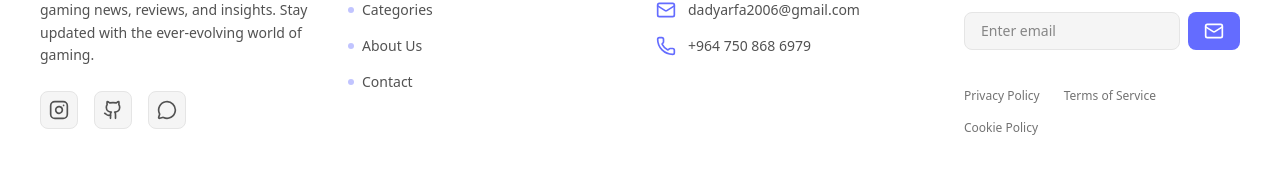
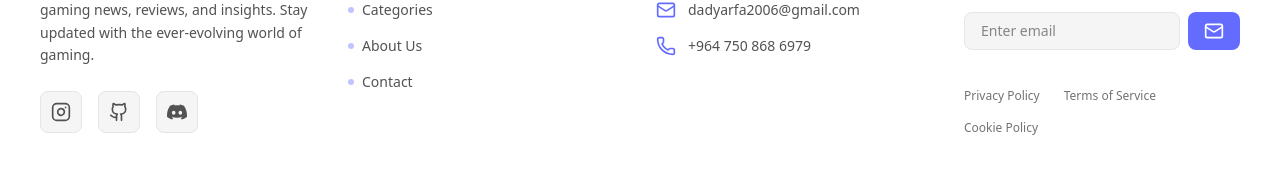
Before and after one commit to DADYAR19/GamingNewsProject, a React (Vite) app: page / in a window 1280 px wide. Shown: the part 4111-4294 px from the top of the page. Built offline with nearby package versions, Linux system fonts and the light colour scheme; no server answers.

Commit message:
ui: implement official discord icon and copy handle functionality

```diff
--- a/src/components/Footer.jsx
+++ b/src/components/Footer.jsx
@@ -1,6 +1,18 @@
 import React from 'react';
 import { Link } from 'react-router-dom';
-import { Gamepad2, Github, Instagram, MessageCircle, Mail, MapPin, Phone, ExternalLink } from 'lucide-react';
+import { Gamepad2, Github, Instagram, Mail, MapPin, Phone, ExternalLink } from 'lucide-react';
+import { toast } from 'react-toastify';
+
+const DiscordIcon = ({ className }) => (
+  <svg
+    viewBox="0 0 24 24"
+    fill="currentColor"
+    className={className}
+    xmlns="http://www.w3.org/2000/svg"
+  >
+    <path d="M20.317 4.3698a19.7913 19.7913 0 00-4.8851-1.5152.0741.0741 0 00-.0785.0371c-.211.3753-.4447.8648-.6083 1.2495-1.8447-.2762-3.68-.2762-5.4868 0-.1636-.3933-.4058-.8742-.6177-1.2495a.077.077 0 00-.0785-.037 19.7363 19.7363 0 00-4.8852 1.515.0699.0699 0 00-.0321.0277C.5334 9.0458-.319 13.5799.0992 18.0578a.0824.0824 0 00.0312.0561c2.0528 1.5076 4.0413 2.4228 5.9929 3.0294a.0777.0777 0 00.0842-.0276c.4616-.6304.8731-1.2952 1.226-1.9942a.076.076 0 00-.0416-.1057c-.6528-.2476-1.2743-.5495-1.8722-.8923a.077.077 0 01-.0076-.1277c.1258-.0943.2517-.1887.3712-.2908a.0743.0743 0 01.0775-.0105c3.9278 1.7933 8.18 1.7933 12.0614 0a.0739.0739 0 01.0785.0095c.1195.1011.2454.1965.3722.2908a.077.077 0 01-.0066.1277 12.2986 12.2986 0 01-1.8722.8923.0765.0765 0 00-.0416.1057c.3604.699.7719 1.3638 1.226 1.9942a.076.076 0 00.0842.0276c1.9516-.6066 3.9401-1.5218 5.9929-3.0294a.077.077 0 00.0312-.0561c.5004-5.177-.8382-9.6739-3.5493-13.6607a.061.061 0 00-.0312-.0281zM8.02 15.3312c-1.1825 0-2.1569-1.0857-2.1569-2.419 0-1.3332.9555-2.4189 2.157-2.4189 1.2108 0 2.1757 1.0952 2.1568 2.419 0 1.3332-.9555 2.4189-2.1569 2.4189zm7.9748 0c-1.1825 0-2.1569-1.0857-2.1569-2.419 0-1.3332.9554-2.4189 2.1569-2.4189 1.2108 0 2.1757 1.0952 2.1568 2.419 0 1.3332-.946 2.4189-2.1568 2.4189z"/>
+  </svg>
+);
 
 const Footer = () => {
   const currentYear = new Date().getFullYear();
@@ -19,9 +31,18 @@ const Footer = () => {
     ],
     social: [
       { name: 'Instagram', icon: Instagram, href: 'https://www.instagram.com/dadyar_19', color: 'hover:text-[#E4405F]' },
-      { name: 'GitHub', icon: Github, href: 'https://github.com/dadyar19', color: 'hover:text-[#333]' },
-      { name: 'Discord', icon: MessageCircle, href: '#', color: 'hover:text-[#5865F2]', username: 'dadyar_19' },
+      { name: 'GitHub', icon: Github, href: 'https://github.com/dadyar19', color: 'hover:text-white hover:bg-[#333]' },
+      { name: 'Discord', icon: DiscordIcon, href: '#', color: 'hover:text-white hover:bg-[#5865F2]', username: 'dadyar_19' },
     ]
+  };
+
+  const handleDiscordClick = (e, username) => {
+    e.preventDefault();
+    navigator.clipboard.writeText(username);
+    toast.success(`Discord username "${username}" copied!`, {
+      icon: <DiscordIcon className="w-5 h-5 text-[#5865F2]" />,
+      style: { borderRadius: '12px' }
+    });
   };
 
   return (
@@ -46,10 +67,12 @@ const Footer = () => {
                 <a
                   key={item.name}
                   href={item.href}
-                  target="_blank"
+                  target={item.name === 'Discord' ? '_self' : '_blank'}
                   rel="noopener noreferrer"
-                  className={`p-2 rounded-lg bg-neutral-100 dark:bg-neutral-900 border border-neutral-200 dark:border-neutral-800 text-neutral-600 dark:text-neutral-400 ${item.color} transition-all duration-300 hover:scale-110`}
+                  onClick={(e) => item.name === 'Discord' ? handleDiscordClick(e, item.username) : null}
+                  className={`p-2.5 rounded-lg bg-neutral-100 dark:bg-neutral-900 border border-neutral-200 dark:border-neutral-800 text-neutral-600 dark:text-neutral-400 ${item.color} transition-all duration-300 hover:scale-110 flex items-center justify-center`}
                   aria-label={item.name}
+                  title={item.name === 'Discord' ? `Click to copy Discord handle: ${item.username}` : item.name}
                 >
                   <item.icon className="w-5 h-5" />
                 </a>
```
